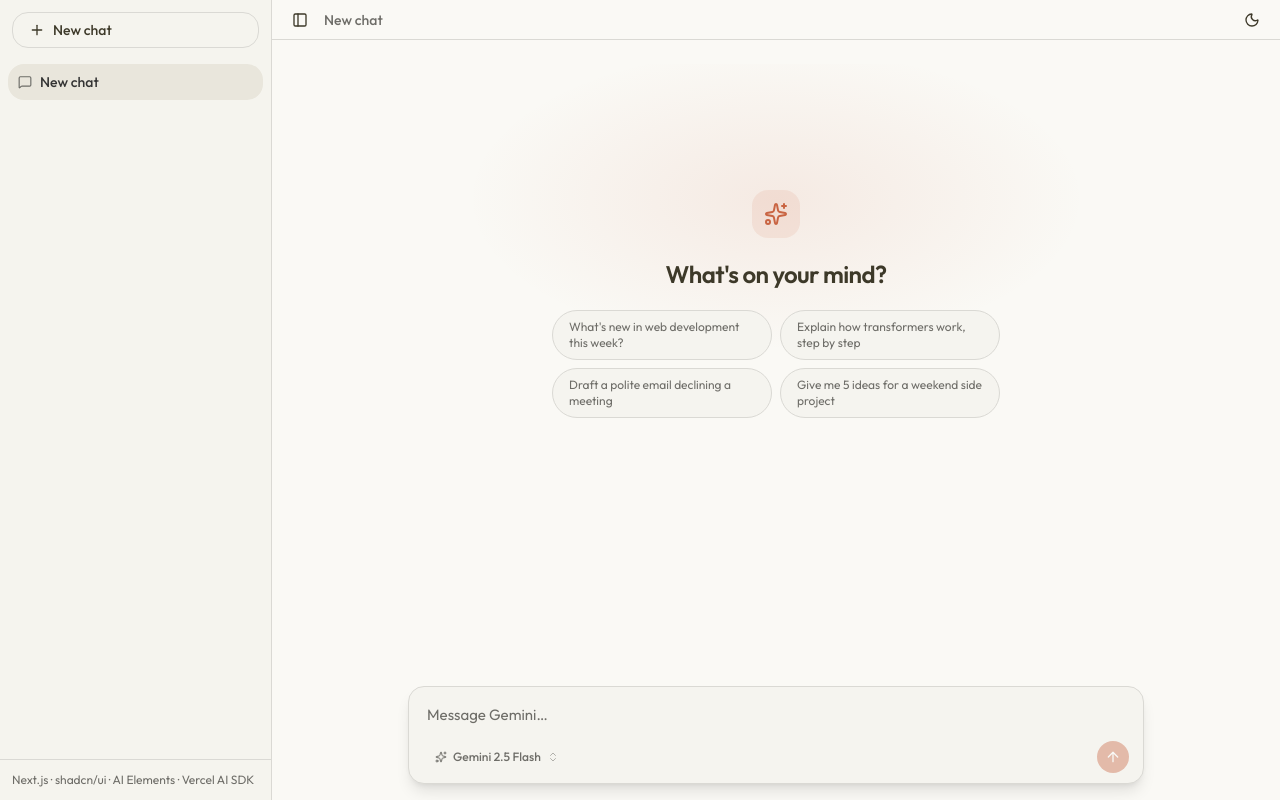
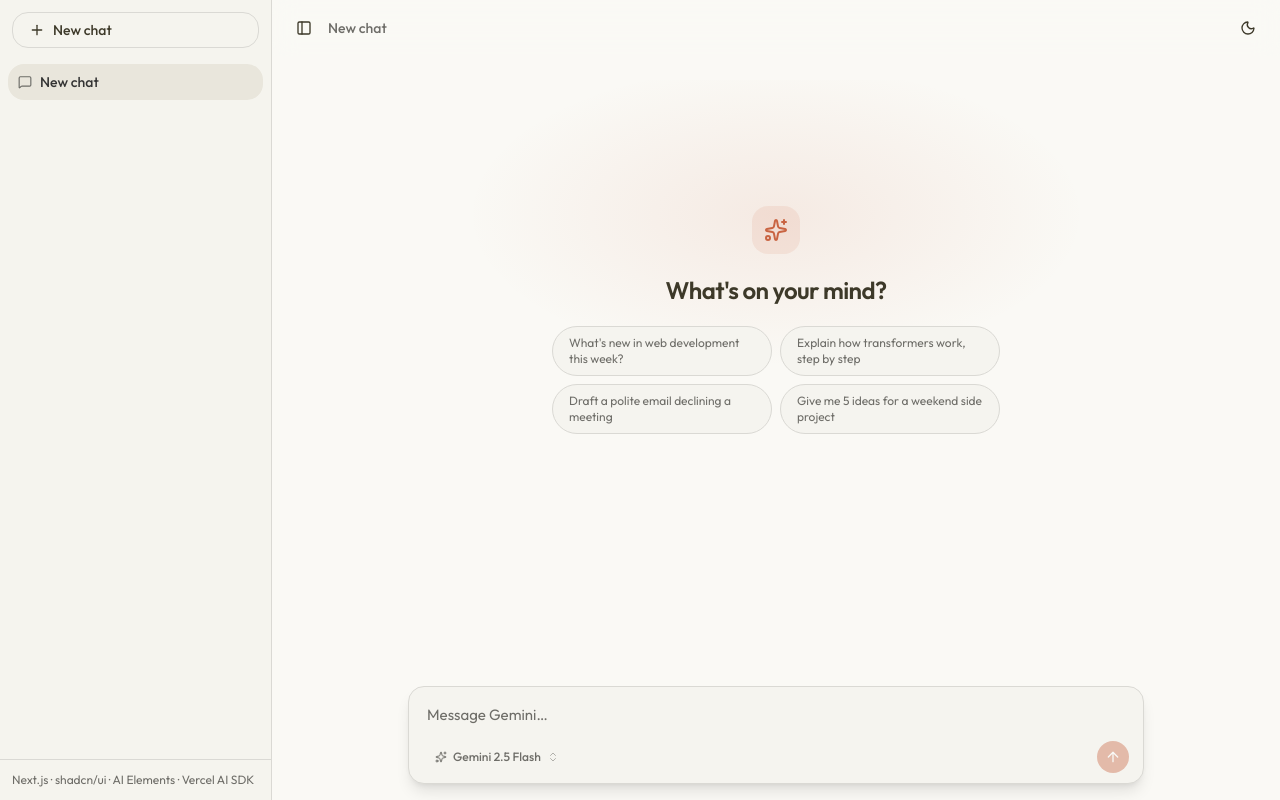
Before and after one commit to Karthik7013/chatgpt-clone, a Next.js app: page / in a window 1280 px wide. Built offline with nearby package versions, Linux system fonts and the light colour scheme.

Commit message:
header: taller overlay style, no border

```diff
--- a/components/chat-app.tsx
+++ b/components/chat-app.tsx
@@ -99,7 +99,7 @@ export function ChatApp() {
       />
 
       <SidebarInset>
-        <header className="sticky top-0 z-10 flex h-10 shrink-0 items-center gap-2 border-b border-border bg-background px-3">
+        <header className="sticky top-0 z-10 flex h-14 shrink-0 items-center gap-2 bg-background/70 px-4 backdrop-blur-md">
           <SidebarTrigger />
           <span className="text-sm font-medium text-muted-foreground">
             {chats.find((c) => c.id === activeChatId)?.title ?? "New chat"}
```
